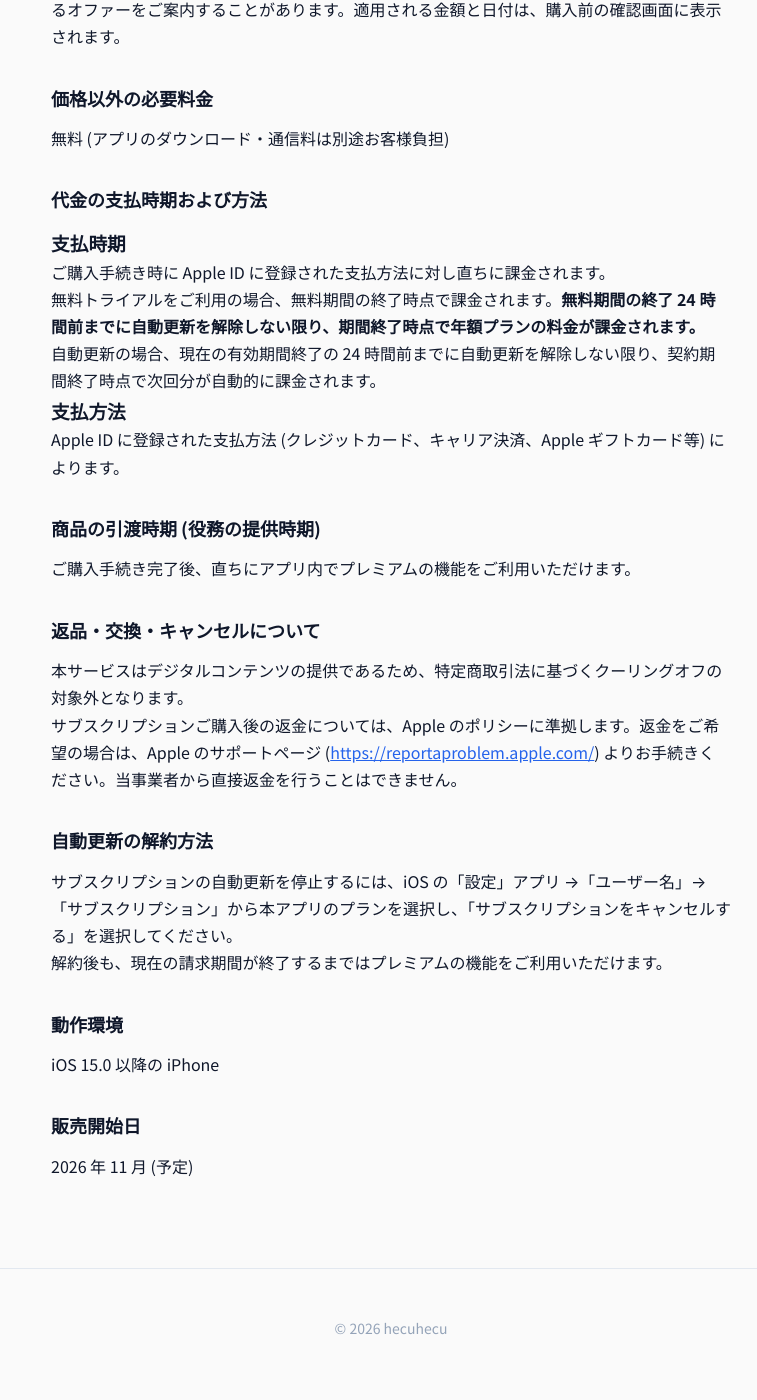
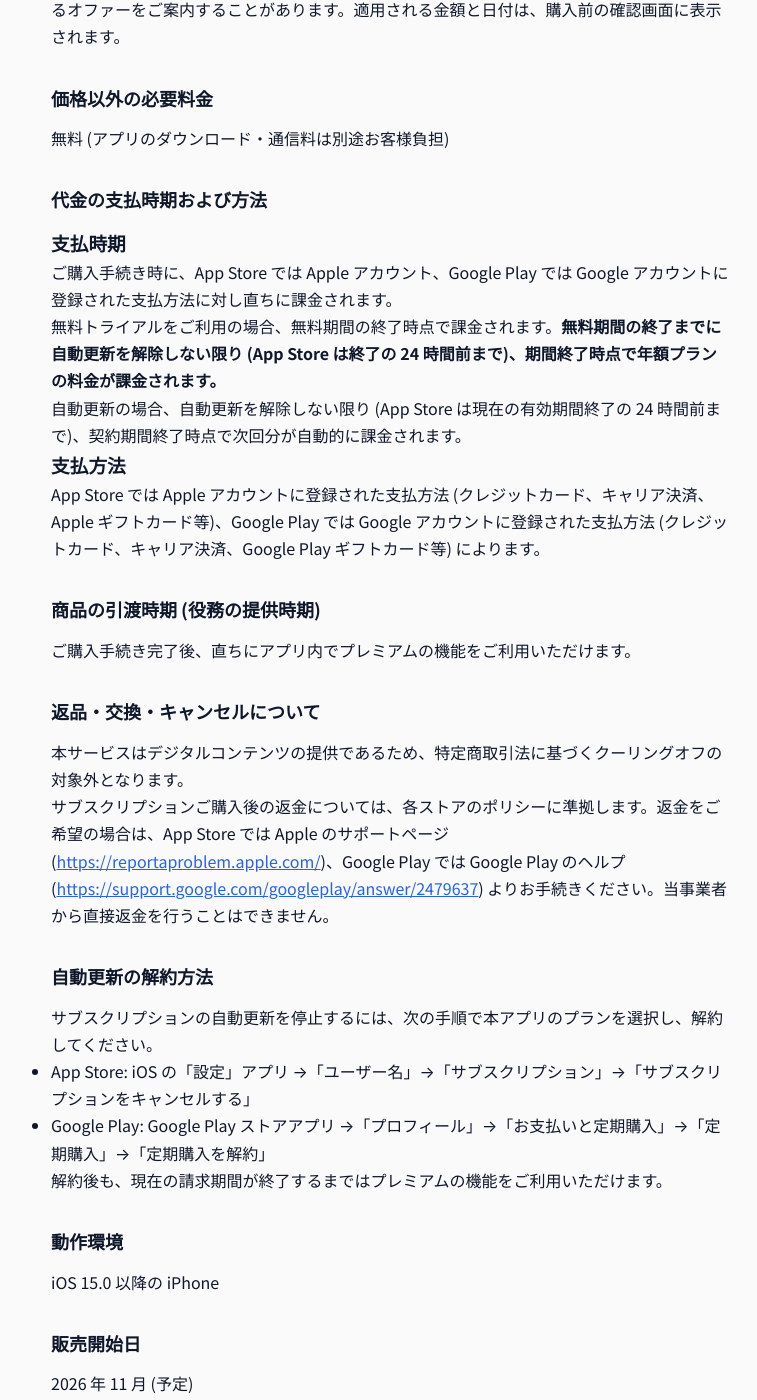
Before and after one commit to hecuhecu/hecuhecu.github.io, a Jekyll site: the page built from apps/talkerz/tokushoho.md, in a window 1280 px wide and 1400 px high, scrolled down 1124 px. Shown: the whole window, without its empty margins (249-1006 px from the left). Built offline with Jekyll 4.4.1, drawn with Linux system fonts in a browser that asks for light colours; some of the changed text lies outside the part shown.

Commit message:
Talkerz: 利用規約を追加し、プライバシーポリシーと特商法に Google Play と質問の読み上げを追記
Co-Authored-By: Claude Opus 5.5 <noreply@anthropic.com>

```diff
--- a/apps/talkerz/tokushoho.md
+++ b/apps/talkerz/tokushoho.md
@@ -27,7 +27,7 @@ hecuhecu
 
 ## 販売 URL
 
-App Store の本アプリ「Talkerz」配信ページ
+App Store および Google Play の本アプリ「Talkerz」配信ページ
 
 ## 販売価格
 
@@ -52,15 +52,15 @@ App Store の本アプリ「Talkerz」配信ページ
 
 ### 支払時期
 
-ご購入手続き時に Apple ID に登録された支払方法に対し直ちに課金されます。
+ご購入手続き時に、App Store では Apple アカウント、Google Play では Google アカウントに登録された支払方法に対し直ちに課金されます。
 
-無料トライアルをご利用の場合、無料期間の終了時点で課金されます。**無料期間の終了 24 時間前までに自動更新を解除しない限り、期間終了時点で年額プランの料金が課金されます。**
+無料トライアルをご利用の場合、無料期間の終了時点で課金されます。**無料期間の終了までに自動更新を解除しない限り (App Store は終了の 24 時間前まで)、期間終了時点で年額プランの料金が課金されます。**
 
-自動更新の場合、現在の有効期間終了の 24 時間前までに自動更新を解除しない限り、契約期間終了時点で次回分が自動的に課金されます。
+自動更新の場合、自動更新を解除しない限り (App Store は現在の有効期間終了の 24 時間前まで)、契約期間終了時点で次回分が自動的に課金されます。
 
 ### 支払方法
 
-Apple ID に登録された支払方法 (クレジットカード、キャリア決済、Apple ギフトカード等) によります。
+App Store では Apple アカウントに登録された支払方法 (クレジットカード、キャリア決済、Apple ギフトカード等)、Google Play では Google アカウントに登録された支払方法 (クレジットカード、キャリア決済、Google Play ギフトカード等) によります。
 
 ## 商品の引渡時期 (役務の提供時期)
 
@@ -70,11 +70,14 @@ Apple ID に登録された支払方法 (クレジットカード、キャリア
 
 本サービスはデジタルコンテンツの提供であるため、特定商取引法に基づくクーリングオフの対象外となります。
 
-サブスクリプションご購入後の返金については、Apple のポリシーに準拠します。返金をご希望の場合は、Apple のサポートページ ([https://reportaproblem.apple.com/](https://reportaproblem.apple.com/)) よりお手続きください。当事業者から直接返金を行うことはできません。
+サブスクリプションご購入後の返金については、各ストアのポリシーに準拠します。返金をご希望の場合は、App Store では Apple のサポートページ ([https://reportaproblem.apple.com/](https://reportaproblem.apple.com/))、Google Play では Google Play のヘルプ ([https://support.google.com/googleplay/answer/2479637](https://support.google.com/googleplay/answer/2479637)) よりお手続きください。当事業者から直接返金を行うことはできません。
 
 ## 自動更新の解約方法
 
-サブスクリプションの自動更新を停止するには、iOS の「設定」アプリ →「ユーザー名」→「サブスクリプション」から本アプリのプランを選択し、「サブスクリプションをキャンセルする」を選択してください。
+サブスクリプションの自動更新を停止するには、次の手順で本アプリのプランを選択し、解約してください。
+
+- App Store: iOS の「設定」アプリ →「ユーザー名」→「サブスクリプション」→「サブスクリプションをキャンセルする」
+- Google Play: Google Play ストアアプリ →「プロフィール」→「お支払いと定期購入」→「定期購入」→「定期購入を解約」
 
 解約後も、現在の請求期間が終了するまではプレミアムの機能をご利用いただけます。
 
```
Also changed, not shown: apps/talkerz/privacy.md (+6 -6 lines), apps/talkerz/terms.md (added, +137 -0 lines).
